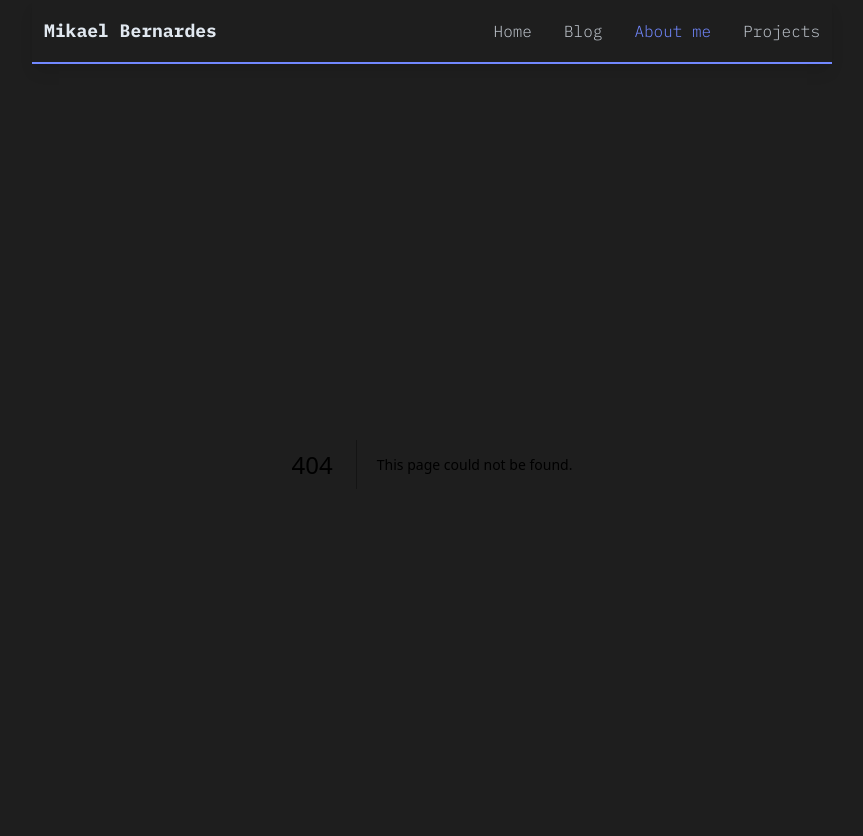
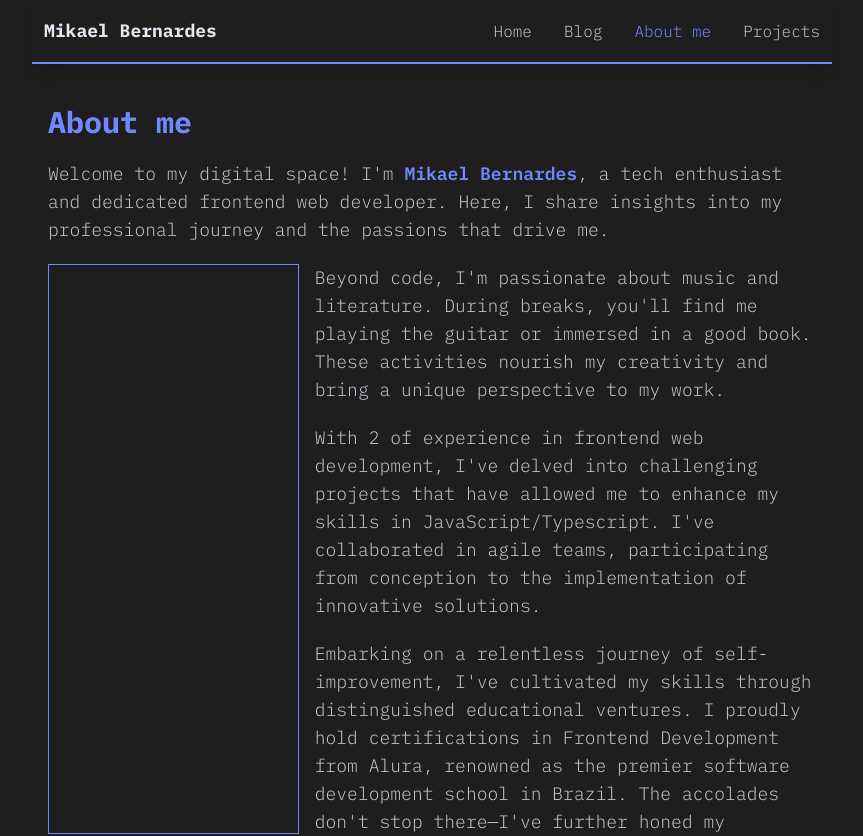
Before and after one commit to mikaelbernardes/portfolio, a Next.js app: page /about in a window 1280 px wide. Before the commit this address had no page. Shown: the top 836 px of the page, without its empty margins (208-1071 px from the left). Built offline with nearby package versions, Linux system fonts and the light colour scheme.

Commit message:
feat: about me screen without images

```diff
--- /dev/null
+++ b/app/about/page.tsx
@@ -0,0 +1,31 @@
+
+export default function Aboute() {
+
+	const currentYear = new Date().getFullYear();
+	const currentMonth = new Date().getMonth() + 1;
+
+	const yearsOfExperience = currentYear - 2021 - (currentMonth < 4 ? 1 : 0);
+
+	return (
+		<>
+			<main className="px-4 flex flex-col w-full h-fit text-xs md:text-sm xl:text-lg font-light text-T100 gap-5">
+				<h1 className='text-P100 font-bold text-md md:text-3xl mt-10'>About me</h1>
+				<p>Welcome to my digital space! I'm <span className="text-P100 font-semibold">Mikael Bernardes</span>, a tech enthusiast and dedicated frontend web developer. Here, I share insights into my professional journey and the passions that drive me.</p>
+				<div className="flex w-fit h-fit gap-4">
+					<div className="border border-P100 w-full h-52 md:w-1/3 md:h-[530px] lg:h-[570px]"></div>
+					<div className="flex flex-col gap-5 w-full md:w-2/3">
+						<p >Beyond code, I'm passionate about music and literature. During breaks, you'll find me playing the guitar or immersed in a good book. These activities nourish my creativity and bring a unique perspective to my work.</p>
+						<p>With {yearsOfExperience} of experience in frontend web development, I've delved into challenging projects that have allowed me to enhance my skills in JavaScript/Typescript. I've collaborated in agile teams, participating from conception to the implementation of innovative solutions.</p>
+						<p>Embarking on a relentless journey of self-improvement, I've cultivated my skills through distinguished educational ventures. I proudly hold certifications in Frontend Development from Alura, renowned as the premier software development school in Brazil. The accolades don't stop there—I've further honed my expertise with a Frontend Web certification from DevemDobro, an exclusive institution devoted solely to frontend mastery, complete with mentorship and guidance from seasoned developers. <br /><br /> These immersive experiences have fortified my foundation in Frontend Development, amplifying my proficiency in Javascript/Typescript. But it doesn't end there; I've delved into a spectrum of libraries and frameworks, mastering the artistry of ReactJS, ReactNative, Angular, NodeJS, NestJS, and NextJS.<br /></p>
+
+					</div>
+
+				</div>
+				<p>My educational journey isn't just a collection of certificates; it's a testament to my commitment to excellence. By studying under the best, I've not only acquired knowledge but have cultivated a mindset of innovation and precision. The mentorship from DevemDobro, coupled with the breadth of technologies I've embraced, positions me as a dynamic developer ready to tackle challenges head-on.<br /><br />In the dynamic world of software development, I am not just a product of education; I am a craftsman of code, sculpted by the finest institutions, armed with the skills to architect seamless digital experiences. I don't just bring knowledge to the table; I bring a commitment to excellence and an unwavering passion for pushing the boundaries of what's possible. As you explore my profile, know that you're not just considering a developer; you're engaging with a relentless pursuer of excellence—a developer who has not only learned from the best but is poised to redefine the standard for the best.</p>
+				<div className="border-P100 border w-full h-48 xl:h-80"></div>
+				<p>Currently, I am based in MG/Brasil, ready for collaborations and innovative projects.</p>
+				<p>Let's connect? I'm available for opportunities, partnerships, or just to exchange ideas. Feel free to find me on social media or send an email to <a href="mailto:bernardesmikael@outlook.com" className="text-P100 cursor-pointer hover:decoration-slice hover:underline transition-all duration-700 hover:decoration-P100">bernardesmikael@outlook.com</a>. <br /><br />I hope this visual and textual representation captures the essence of who I am as a frontend web developer. Feel free to explore more or get in touch. I'm looking forward to connecting with you!</p>
+			</main>
+		</>
+	);
+}
--- a/src/shared/components/LinkPost/index.tsx
+++ b/src/shared/components/LinkPost/index.tsx
@@ -24,7 +24,7 @@ function LinkPost({ title, createdAt, description, slug, tags }: LinkPostProps)
 				{tags.map((tag, index) => (
 					<p
 						key={index}
-						className={`text-[8px] flex items-center h-4 rounded-sm px-1 text-T300 ${tagColors[tag] || ''}`}
+						className={`text-[8px] flex items-center h-4 rounded-sm px-1 font-bold text-white ${tagColors[tag] || ''}`}
 					>
 						{tag}
 					</p>
```
